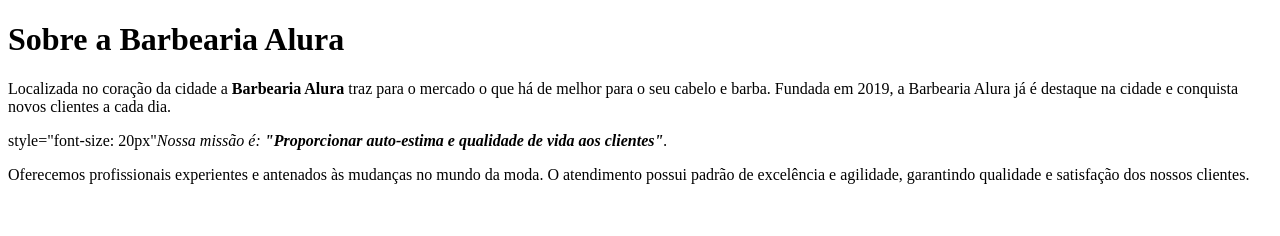
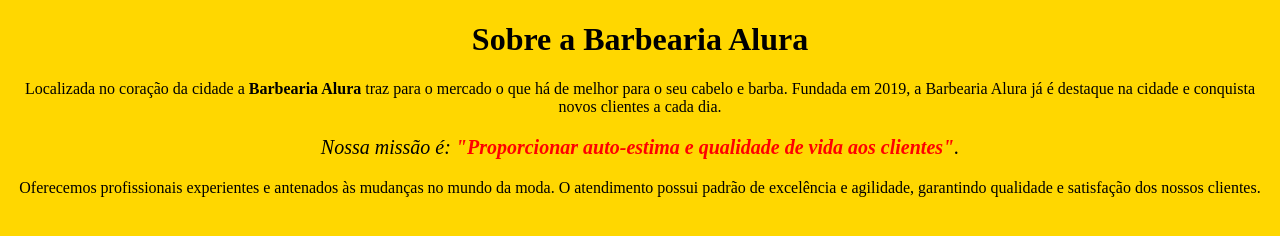
Before and after one commit to Felipex05/Webpage1Adm2023Felipejose, a plain HTML site: page index.html in a window 1280 px wide. Drawn offline with Linux system fonts and the light colour scheme.

Commit message:
index.html

```diff
--- a/index.html
+++ b/index.html
@@ -1,15 +1,20 @@
 <!DOCTYPE html>
 <html lang="pt-br">
+    <head>
         <meta charset="UTF-8">
         <title>Barbearia Alura</title>
+        <link rel="stylesheet" href="style.css">
+    </head>
 
-    <h1>Sobre a Barbearia Alura</h1>
+    <body>
+        <h1 style="text-align: center">Sobre a Barbearia Alura</h1>
 
         <p>Localizada no coração da cidade a <strong>Barbearia Alura</strong> traz para o mercado o que há de melhor para o seu cabelo e barba.
         Fundada em 2019, a Barbearia Alura já é destaque na cidade e conquista novos clientes a cada dia.</p>
 
-    <p>style="font-size: 20px"<em>Nossa missão é: <strong>"Proporcionar auto-estima e qualidade de vida aos clientes"</strong>.</em></p>
+        <p style="font-size: 20px"><em>Nossa missão é: <strong>"Proporcionar auto-estima e qualidade de vida aos clientes"</strong>.</em></p>
 
         <p>Oferecemos profissionais experientes e antenados às mudanças no mundo da moda.
         O atendimento possui padrão de excelência e agilidade, garantindo qualidade e satisfação dos nossos clientes.</p>
+    </body>
 </html>
```
Lines whose indentation alone changed are shown as unchanged.
